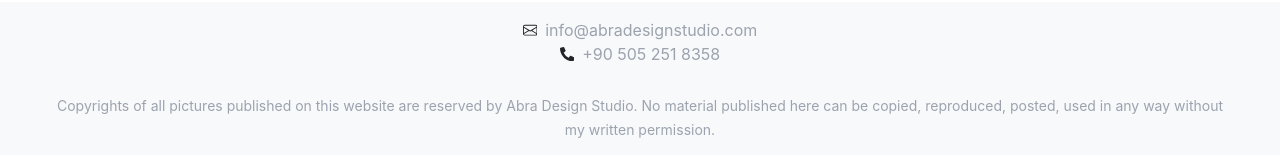
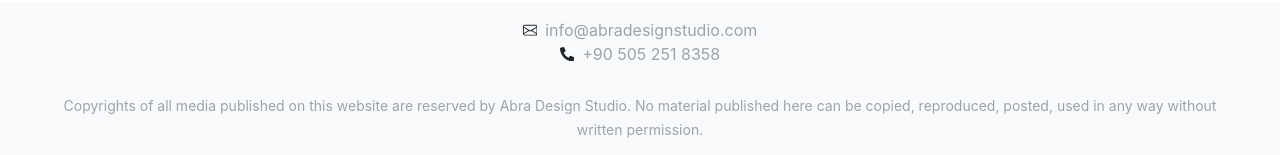
Before and after one commit to keremakagunduz/abradesignstudiocom, a React (Create React App) app in the folder abraapp/: page / in a window 1280 px wide. Shown: the part 1766-1921 px from the top of the page. Built offline with nearby package versions, Linux system fonts and the light colour scheme; no server answers.

Commit message:
text content

```diff
--- a/abraapp/src/components/Footer.jsx
+++ b/abraapp/src/components/Footer.jsx
@@ -26,9 +26,9 @@ const Footer = () => (
     </div>
 
     <p className="pt-6 mt-1 text-sm leading-6 text-gray-400">
-        Copyrights of all pictures published on this website are reserved by
+        Copyrights of all media published on this website are reserved by
         Abra Design Studio. No material published here can be copied, reproduced,
-        posted, used in any way without my written permission.
+        posted, used in any way without written permission.
     </p>
 
 </div>
```
